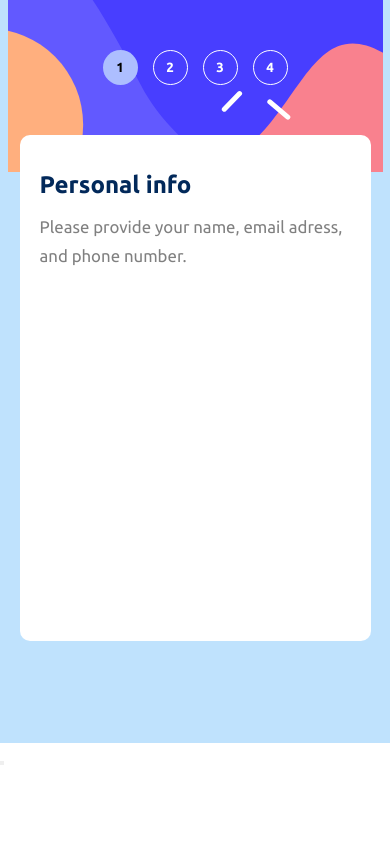
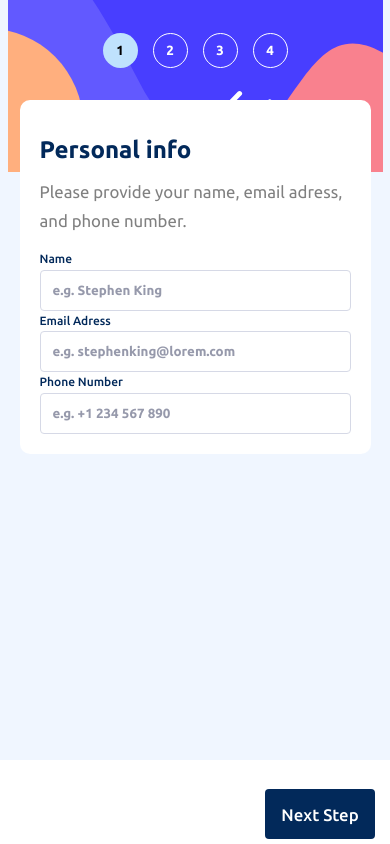
Before and after one commit to LibeerDev/multi-step-form, a plain HTML site: page index.html in a window 390 px wide. Drawn offline with Linux system fonts and the light colour scheme.

Commit message:
happy with mobile vers. step 1

```diff
--- a/index.html
+++ b/index.html
@@ -38,11 +38,20 @@
       <div class="personal-info">
         <h1>Personal info</h1>
         <h2>Please provide your name, email adress, and phone number.</h2>
+
+        <form action="" class="personal-info__form">
+          <label for="name">Name</label>
+          <input placeholder="e.g. Stephen King" type="text" name="name" id="name">
+          <label for="email">Email Adress</label>
+          <input type="email" placeholder="e.g. stephenking@lorem.com" name="email adress" id="emailAdress">
+          <label for="email">Phone Number</label>
+          <input type="text" placeholder="e.g. +1 234 567 890" name="phone number" id="phoneNumber">
+        </form>
       </div>
     </div>
     <div class="footer">
       <button class="next-step-btn">
-
+        Next Step
       </button>
     </div>
 </body>
--- a/scss/styles.scss
+++ b/scss/styles.scss
@@ -39,6 +39,7 @@ $White: hsl(0, 0%, 100%);
 :root {
     font-size: 24px;
     font-family: 'Ubuntu-Regular', sans-serif;
+    color: $Marine-blue;
 }
 
 * {
@@ -59,17 +60,17 @@ $White: hsl(0, 0%, 100%);
 
 body {
     overflow: hidden;
-    background-color: $Light-blue;
+    background-color: $Magnolia;
     min-height: 100vh;
     display: flex;
     flex-direction: column;
     align-items: center;
-    justify-content: space-between;
 
     .header {
         width: 100%;
         z-index: 2;
         padding: 50px;
+        height: 10vh;
 
         .btn-group {
             width: 60vw;
@@ -88,7 +89,7 @@ body {
 
 
             .selected {
-                background-color: $Pastel-blue;
+                background-color: $Light-blue;
                 color: black;
                 border: none;
             }
@@ -97,10 +98,10 @@ body {
 
     .card {
         width: 90vw;
-        height: 60vh;
         border-radius: 10px;
         background-color: white;
         z-index: 3;
+        margin-bottom: auto;
         padding: 20px;
         padding-top: 30px;
 
@@ -110,22 +111,56 @@ body {
             h1 {
                 font-family: 'Ubuntu-Bold';
                 font-weight: 700;
-                color: $Marine-blue;
                 margin-bottom: 0.3rem;
             }
 
             h2 {
                 font-size: 0.7rem;
                 color: grey;
+                margin-bottom: 0.6rem;
+            }
+
+            .personal-info__form {
+                display: flex;
+                flex-direction: column;
+                font-size: 0.5rem;
+                font-family: 'Ubuntu-Medium', sans-serif;
+
+                input {
+                    font-family: 'Ubuntu-bold';
+                    padding: 12px;
+                    border: $Light-gray 1px solid;
+                    border-radius: 4px;
+                }
+
+                input::placeholder {
+                    color: $Cool-gray;
+                }
             }
         }
 
     }
 
     .footer {
-        margin-top: 12vh;
-        height: 12vh;
+        height: 10vh;
         width: 100%;
         background-color: white;
+        display: flex;
+        justify-content: flex-end;
+        align-items: flex-end;
+        padding: 5px;
+
+        .next-step-btn {
+            width: 110px;
+            font-size: 0.7rem;
+            margin-right: 10px;
+            font-family: 'Ubuntu-Medium', sans-serif;
+            padding: 10px;
+            height: 50px;
+            background-color: $Marine-blue;
+            border: none;
+            border-radius: 4px;
+            color: white;
+        }
     }
 }
```
Also changed, not shown: scss/styles.css, 1 other file.
